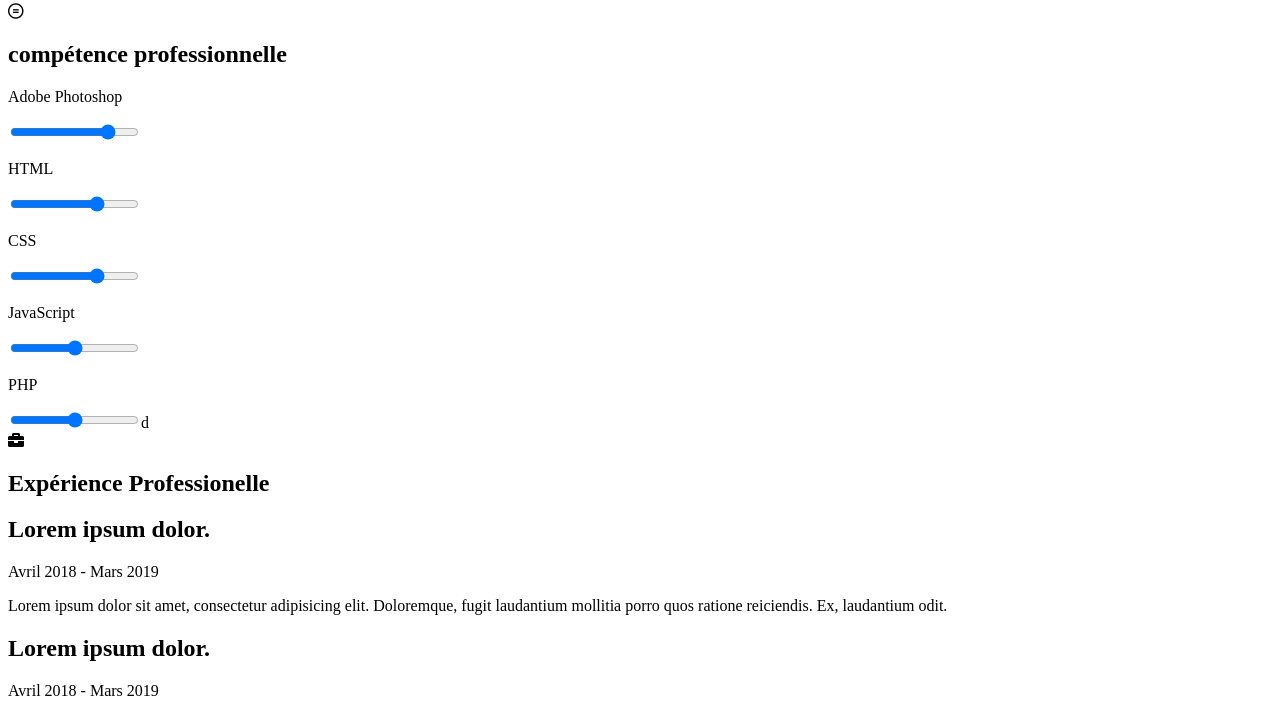
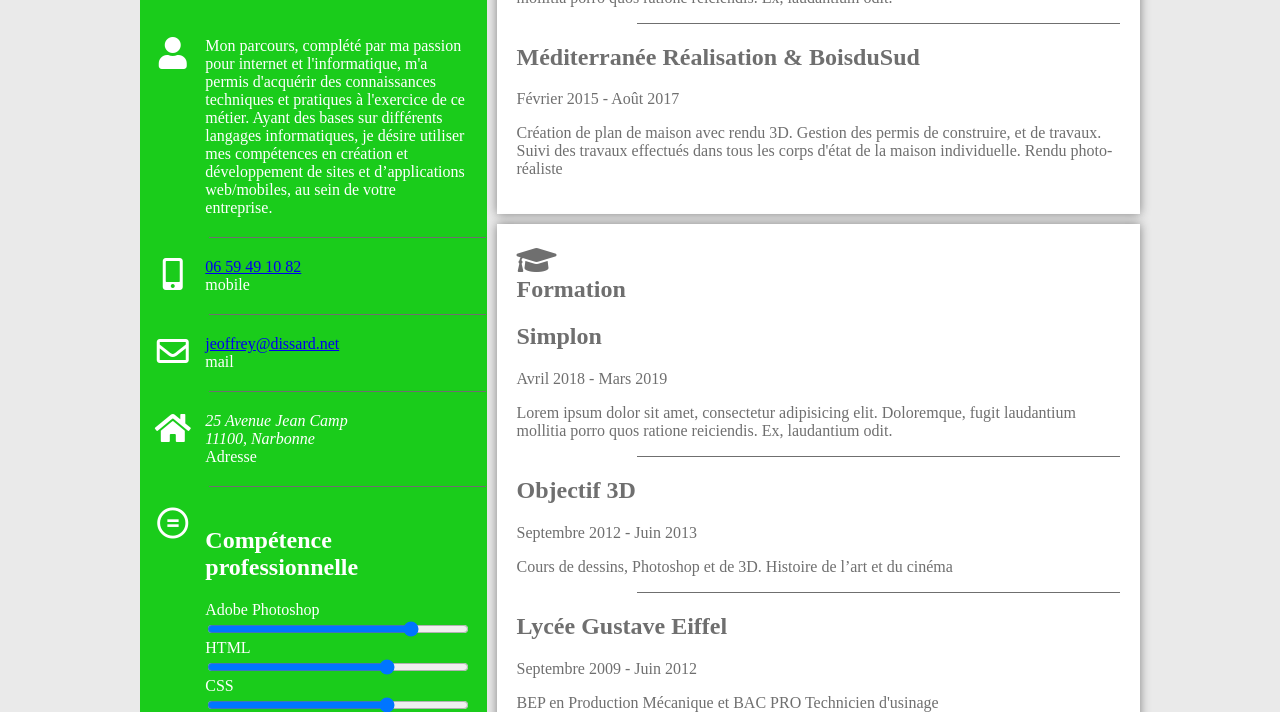
Before and after one commit to jeoffreydissard/CV, a plain HTML site: page index.html in a window 1280 px wide. Shown: the part 356-1068 px from the top of the page. Drawn offline with Linux system fonts and the light colour scheme.

Commit message:
Avancement du projet 1

```diff
--- a/CSS/style.css
+++ b/CSS/style.css
@@ -0,0 +1,71 @@
+body {
+    margin: 0px;
+    background-color: #eaeaea;
+    padding: 10px;
+}
+#tout{
+    display: flex;
+    width: 100%;
+    max-width: 1000px;
+    margin: auto;
+}
+aside{
+    width: 35%;
+    background-color: #1acc1b;
+    color: white;
+}
+main{
+    width: 65%;
+    margin-left: 10px;
+    color: #6f6f6f;
+}
+main section{
+    background-color: #fff;
+    box-shadow: 0px 0px 10px grey;
+    padding: 20px;
+}
+#secmillieu{
+    margin: 10px 0px 10px;
+}
+h1{
+    margin: 0px;
+}
+.trait{
+    border-top: solid #6f6f6f 1px;
+    width: 80%;
+    margin-left: 20%;
+}
+.container{
+    width: 80%;
+    padding: 20px 20px 20px 0px;
+    display: inherit;
+    flex-direction: column;
+}
+.containerg{
+    width: 20%;
+    padding: 20px 0px;
+    text-align: center;
+}
+header{
+    background-image: url("../img/jeoffrey.jpg");
+    background-position: center center;
+    background-size: cover;
+    background-repeat:  no-repeat;
+    padding: 60% 0px 50px 20%;
+}
+section {
+    background-repeat:  no-repeat;
+    padding: 20px 0px;
+}
+.ligne{
+    display: flex;
+}
+i{
+    font-size: 2em;
+}
+aside p {
+    margin: 0px;
+}
+input{
+    width: 100%;
+}
--- a/index.html
+++ b/index.html
@@ -7,31 +7,63 @@
         <title>CV</title>
     </head>
     <body>
+        <div id="tout">
             <aside>
-            <header>
+                <header id="jeoffrey">
+                    <div class="container">
                         <h1>Jeoffrey Dissard</h1>
                         <p>Développeur Web</p>
+                    </div>
                 </header>
                 <section>
+                    <div class="ligne">
+                        <div class="containerg">
                             <i class="fas fa-user"></i>
+                        </div>
+                        <div class="container">
                             <p>Mon parcours, complété par ma passion pour internet et l'informatique, m'a permis d'acquérir des connaissances techniques et pratiques à l'exercice de ce métier. Ayant des bases sur différents langages informatiques, je désire utiliser mes compétences en création et développement de sites et d’applications web/mobiles, au sein de votre entreprise.</p>
+                        </div>
+                    </div>
                     <div class="trait"></div>
+                    <div class="ligne">
+                        <div class="containerg">
                             <i class="fas fa-mobile-alt"></i>
+                        </div>
+                        <div class="container">
                             <a href="tel:0659491082">06 59 49 10 82</a>
                             <p>mobile</p>
+                        </div>
+                    </div>
                     <div class="trait"></div>
+                    <div class="ligne">
+                        <div class="containerg">
                             <i class="far fa-envelope"></i>
+                        </div>
+                        <div class="container">
                             <a href="mailto:jeoffrey@dissard.net">jeoffrey@dissard.net</a>
+                            <p>mail</p>
+                        </div>
+                    </div>
                     <div class="trait"></div>
+                    <div class="ligne">
+                        <div class="containerg">
                             <i class="fas fa-home"></i>
-                <adress>
+                        </div>
+                        <div class="container">
+                            <address>
                                 25 Avenue Jean Camp<br>
                                 11100, Narbonne
-                </adress>
+                            </address>
                             <p>Adresse</p>
+                        </div>
+                    </div>
                     <div class="trait"></div>
+                    <div class="ligne">
+                        <div class="containerg">
                         <i class="fab fa-creative-commons-nd"></i>
-                <h2>compétence professionnelle</h2>
+                        </div>
+                        <div class="container">
+                            <h2>Compétence professionnelle</h2>
                             <p>Adobe Photoshop</p>
                                 <input type="range" min="0" max="100" step="80">
                             <p>HTML</p>
@@ -41,7 +73,9 @@
                             <p>JavaScript</p>
                                 <input type="range" min="0" max="100" step="10">
                             <p>PHP</p>
-                    <input type="range" min="0" max="100" step="10">d
+                                <input type="range" min="0" max="100" step="10">
+                        </div>
+                    </div>
                 </section>
             </aside>
             <main>
@@ -59,7 +93,7 @@
                     <p>Février 2015 - Août 2017</p>
                     <p>Création de plan de maison avec rendu 3D. Gestion des permis de construire, et de travaux. Suivi des travaux effectués dans tous les corps d'état de la maison individuelle. Rendu photo-réaliste</p>
                 </section>
-            <section>
+                <section id="secmillieu">
                     <i class="fas fa-graduation-cap"></i>
                     <h1>Formation</h1>
                     <h2>Simplon</h2>
@@ -84,5 +118,6 @@
                     <i class="fas fa-laptop"></i>
                 </section>
             </main>
+        </div>
     </body>
 </html>
```
Also changed, not shown: img/jeoffrey.jpg (added), 1 other file. Lines whose indentation alone changed are shown as unchanged.
